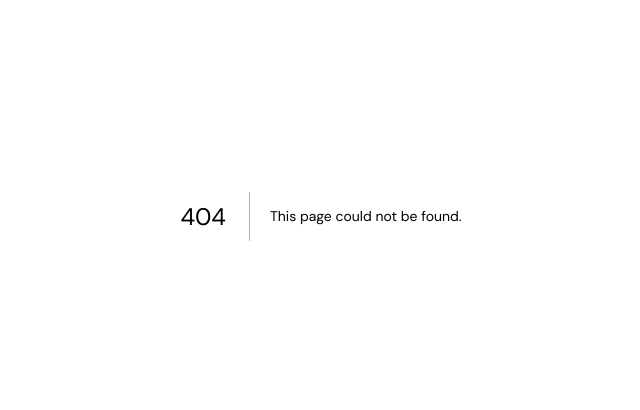
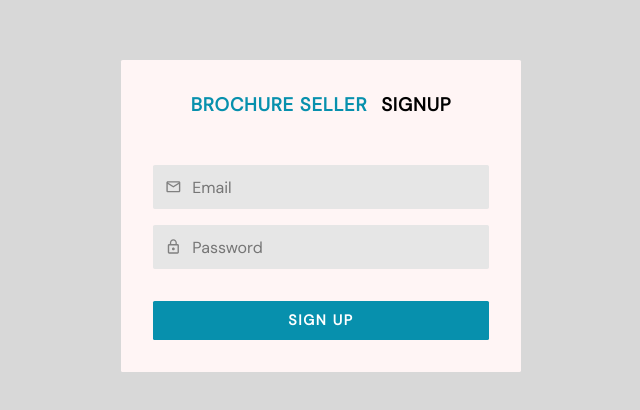
Before and after one commit to Akash-Singh04/Broucher, a Next.js app: page /signup in a window 1280 px wide. Before the commit this address had no page. Shown: the part 184-594 px from the top of the page, without its empty margins (319-959 px from the left). Built offline with nearby package versions, Linux system fonts and the light colour scheme.

Commit message:
Sign up page

```diff
--- a/app/page.tsx
+++ b/app/page.tsx
@@ -11,6 +11,7 @@ const LandingPage = () => {
         <nav className={cls.nav}>
           {/* Add navigation links as needed */}
           <Link href="/login ">Login</Link>
+          <Link href="/signup ">SignUp</Link>
         </nav>
       </header>
       <section className={cls.hero}>
--- /dev/null
+++ b/app/signup/Signin.module.css
@@ -0,0 +1,100 @@
+.container {
+    height: 100vh;
+    width: 100vw;
+    display: flex;
+    flex-direction: column;
+    align-items: center;
+    justify-content: center;
+    /* background: linear-gradient(to right, #02aab0, #00cdac); */
+    background-color: rgb(216, 216, 216);
+  }
+
+  .authContainer {
+    background-color: rgb(255, 245, 245);
+    padding: 1rem;
+    width: 23rem;
+    border-radius: 0.1rem;
+  }
+  .authContainer h3 {
+    text-align: center;
+    letter-spacing: 0.05rem;
+    margin-top: 1rem;
+  }
+  .authContainer h3 span {
+    color: #0790ad;
+    margin-right: 0.5rem;
+  }
+  .authWrapper {
+    margin-top: 2rem;
+    padding: 1rem;
+  }
+  .inputContainer {
+    display: flex;
+    align-items: center;
+    margin-bottom: 1rem;
+    background: rgb(230, 230, 230);
+    border: 1px solid rgb(230, 230, 230);
+    border-radius: 0.1rem;
+  }
+  .inputContainer input {
+    padding: 0.65rem;
+    background: rgb(230, 230, 230);
+    border: 1px solid rgb(230, 230, 230);
+    border: none;
+    outline: none;
+    font-size: 1rem;
+    width: 90%;
+    color: rgb(0, 0, 0, 0.7);
+  }
+  .authIcon {
+    color: gray;
+    font-size: 1.1rem;
+    margin-left: 0.7rem;
+  }
+  .authBtn {
+    padding: 0.65rem;
+    border: none;
+    outline: none;
+    cursor: pointer;
+    font-size: 0.9rem;
+    border-radius: 0.1rem;
+    margin-top: 2rem;
+    letter-spacing: 0.1rem;
+    font-weight: bold;
+    color: white;
+    /* width: 100%; */
+    background-color: #0790ad;
+    transition: 0.3s ease;
+    display: flex;
+    justify-content: center;
+  }
+  .authWrapper a {
+    display: block;
+    margin-top: 2rem;
+    /* color: #0790ad; */
+    text-align: center;
+    text-decoration: none;
+  }
+
+  .errMsg,
+  .successMsg {
+    display: flex;
+    align-items: center;
+    justify-content: center;
+    padding: 0.8rem 0;
+    gap: 0.5rem;
+  }
+  .errMsg {
+    background-color: red;
+  }
+  .successMsg {
+    background-color: rgb(0, 194, 0);
+  }
+  .errIcon,
+  .successIcon {
+    color: aliceblue;
+  }
+  .errMsg p,
+  .successMsg p {
+    color: aliceblue;
+  }
--- /dev/null
+++ b/app/signup/page.tsx
@@ -0,0 +1,60 @@
+// Signin.js
+'use client'
+import React, { useState, useEffect } from "react";
+import { MdLockOutline, MdOutlineMail } from "react-icons/md";
+
+import { useRouter } from "next/navigation";
+
+import cls from "./Signin.module.css";
+
+const Signup = () => {
+  const router = useRouter();
+  const [email, setEmail] = useState("");
+  const [password, setPassword] = useState("");
+
+//   const signinHandle = () => {
+//       router.push("/product");
+//   };
+
+ // Empty dependency array means this effect will only run once on mount
+
+  return (
+    <div className={cls.container}>
+      <div className={cls.authContainer}>
+        <h3>
+          <span> BROCHURE SELLER </span>SIGNUP
+        </h3>
+        <form className={cls.authWrapper} >
+          <div className={cls.inputContainer}>
+            <MdOutlineMail className={cls.authIcon} />
+            <input
+              type="email"
+              placeholder="Email"
+              required
+              value={email}
+              onChange={(e) => setEmail(e.target.value)}
+            />
+          </div>
+
+          <div className={cls.inputContainer}>
+            <MdLockOutline className={cls.authIcon} />
+            <input
+              type="password"
+              placeholder="Password"
+              required
+              value={password}
+              onChange={(e) => setPassword(e.target.value)}
+            />
+          </div>
+
+          <a href="/product" className={`${cls.authBtn} ${cls.authBtn2}`} type="submit" >
+            SIGN UP
+          </a>
+          {/* <Link href="/forgot_pass">Forgot password?</Link> */}
+        </form>
+      </div>
+    </div>
+  );
+};
+
+export default Signup;
```
